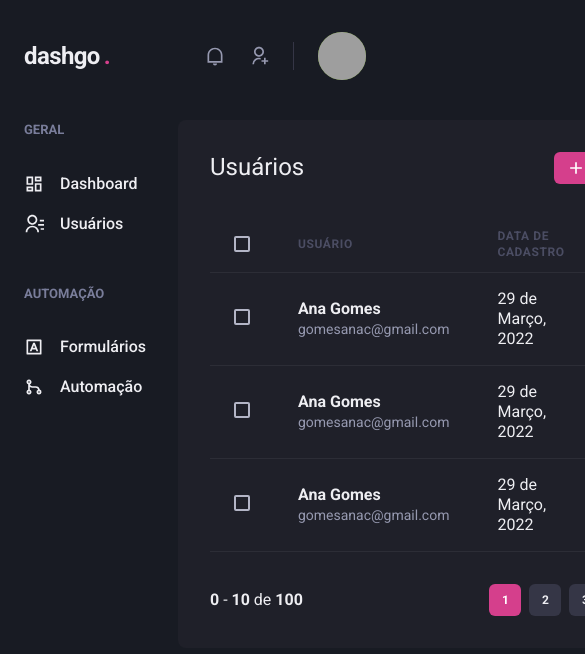
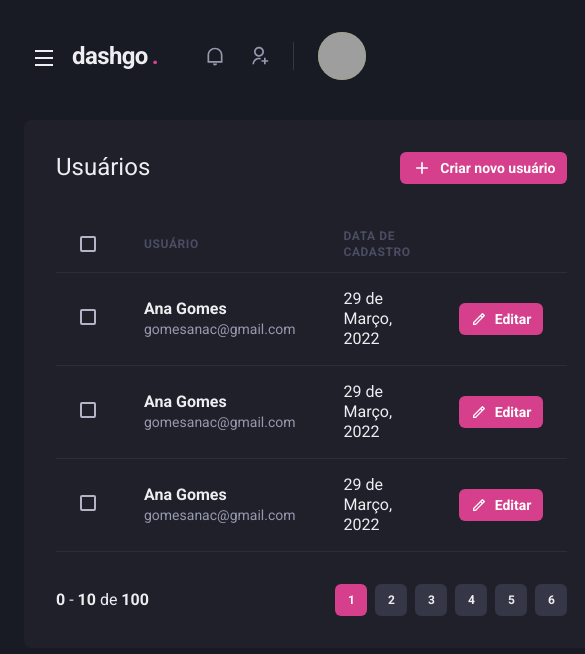
Before and after one commit to gomesanac/ignite-reactjs, a Next.js app in the folder reactjs/dashgo/: page /users in a window 390 px wide. Shown: the top 654 px of the page, 585 px wide, since content can reach past the window. Built offline with nearby package versions, Linux system fonts and the light colour scheme; grey boxes are pictures that could not be loaded.

Commit message:
feat(dashgo): implementa responsividade da Sidebar

```diff
--- a/reactjs/dashgo/src/components/Header/index.tsx
+++ b/reactjs/dashgo/src/components/Header/index.tsx
@@ -1,4 +1,7 @@
-import { Flex, useBreakpointValue } from '@chakra-ui/react';
+import { Flex, Icon, IconButton, useBreakpointValue } from '@chakra-ui/react';
+import { RiMenuLine } from 'react-icons/ri';
+
+import { useSidebarDrawer } from '../../contexts/SidebarDrawerContext';
 
 import { Logo } from './Logo';
 import { NotificationsNav } from './NotificationsNav';
@@ -6,6 +9,8 @@
 import { SearchBox } from './SearchBox';
 
 export function Header() {
+  const { onOpen } = useSidebarDrawer();
+
   const isWideVersion = useBreakpointValue({ base: false, lg: true });
 
   return (
@@ -19,6 +24,18 @@
       px="6"
       align="center"
     >
+      {!isWideVersion && (
+        <IconButton
+          aria-label="Open navigation"
+          icon={<Icon as={RiMenuLine} />}
+          fontSize="24"
+          variant="unstyled"
+          onClick={onOpen}
+          mr="2"
+          h="6"
+        />
+      )}
+
       <Logo />
 
       {isWideVersion && <SearchBox />}
--- /dev/null
+++ b/reactjs/dashgo/src/components/Sidebar/SidebarNav.tsx
@@ -0,0 +1,21 @@
+import { Stack } from '@chakra-ui/react';
+
+import { RiContactsLine, RiDashboardLine, RiGitMergeLine, RiInputMethodLine } from 'react-icons/ri';
+
+import { NavLink } from './NavLink';
+import { NavSection } from './NavSection';
+
+export function SidebarNav() {
+  return (
+    <Stack spacing="12" align="flex-start">
+      <NavSection title="Geral">
+        <NavLink icon={RiDashboardLine}>Dashboard</NavLink>
+        <NavLink icon={RiContactsLine}>Usuários</NavLink>
+      </NavSection>
+      <NavSection title="Automação">
+        <NavLink icon={RiInputMethodLine}>Formulários</NavLink>
+        <NavLink icon={RiGitMergeLine}>Automação</NavLink>
+      </NavSection>
+    </Stack>
+  );
+}
--- a/reactjs/dashgo/src/components/Sidebar/index.tsx
+++ b/reactjs/dashgo/src/components/Sidebar/index.tsx
@@ -1,27 +1,42 @@
-import { Box, Stack } from '@chakra-ui/react';
 import {
-  RiContactsLine,
-  RiDashboardLine,
-  RiGitMergeLine,
-  RiInputMethodLine,
-} from 'react-icons/ri';
-import { NavLink } from './NavLink';
+  Box,
+  Drawer,
+  DrawerBody,
+  DrawerCloseButton,
+  DrawerContent,
+  DrawerHeader,
+  DrawerOverlay,
+  useBreakpointValue,
+} from '@chakra-ui/react';
+import { useSidebarDrawer } from '../../contexts/SidebarDrawerContext';
 
-import { NavSection } from './NavSection';
+import { SidebarNav } from './SidebarNav';
 
 export function Sidebar() {
+  const { isOpen, onClose } = useSidebarDrawer();
+
+  const isDrawerSidebar = useBreakpointValue({ base: true, lg: false });
+
+  if (isDrawerSidebar) {
+    return (
+      <Drawer isOpen={isOpen} placement="left" onClose={onClose}>
+        <DrawerOverlay>
+          <DrawerContent bg="gray.800" p="4">
+            <DrawerCloseButton />
+            <DrawerHeader>Navegação</DrawerHeader>
+
+            <DrawerBody>
+              <SidebarNav />
+            </DrawerBody>
+          </DrawerContent>
+        </DrawerOverlay>
+      </Drawer>
+    );
+  }
+
   return (
     <Box as="aside" w="64" mr="8">
-      <Stack spacing="12" align="flex-start">
-        <NavSection title="Geral">
-          <NavLink icon={RiDashboardLine}>Dashboard</NavLink>
-          <NavLink icon={RiContactsLine}>Usuários</NavLink>
-        </NavSection>
-        <NavSection title="Automação">
-          <NavLink icon={RiInputMethodLine}>Formulários</NavLink>
-          <NavLink icon={RiGitMergeLine}>Automação</NavLink>
-        </NavSection>
-      </Stack>
+      <SidebarNav />
     </Box>
   );
 }
--- /dev/null
+++ b/reactjs/dashgo/src/contexts/SidebarDrawerContext.tsx
@@ -0,0 +1,30 @@
+import { createContext, ReactNode, useContext, useEffect } from 'react';
+
+import { useDisclosure, UseDisclosureReturn } from '@chakra-ui/react';
+import { useRouter } from 'next/router';
+
+interface SidebarDrawerProviderProps {
+  children: ReactNode;
+}
+
+type SidebarDrawerContextData = UseDisclosureReturn;
+
+const SidebarDrawerContext = createContext({} as SidebarDrawerContextData);
+
+export function SidebarDrawerProvider({ children }: SidebarDrawerProviderProps) {
+  const disclosure = useDisclosure();
+  const router = useRouter();
+
+  useEffect(() => {
+    disclosure.onClose();
+  // eslint-disable-next-line react-hooks/exhaustive-deps
+  }, [router.asPath]);
+
+  return (
+    <SidebarDrawerContext.Provider value={disclosure}>
+      {children}
+    </SidebarDrawerContext.Provider>
+  );
+}
+
+export const useSidebarDrawer = () => useContext(SidebarDrawerContext);
--- a/reactjs/dashgo/src/pages/_app.tsx
+++ b/reactjs/dashgo/src/pages/_app.tsx
@@ -2,10 +2,14 @@
 import { ChakraProvider } from '@chakra-ui/react';
 import { theme } from '../styles/theme';
 
+import { SidebarDrawerProvider } from '../contexts/SidebarDrawerContext';
+
 function MyApp({ Component, pageProps }: AppProps) {
   return (
     <ChakraProvider theme={theme}>
-      <Component {...pageProps} />
+      <SidebarDrawerProvider>
+        <Component {...pageProps} />
+      </SidebarDrawerProvider>
     </ChakraProvider>
   );
 }
```
